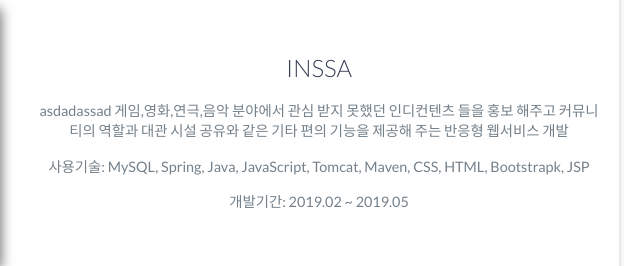
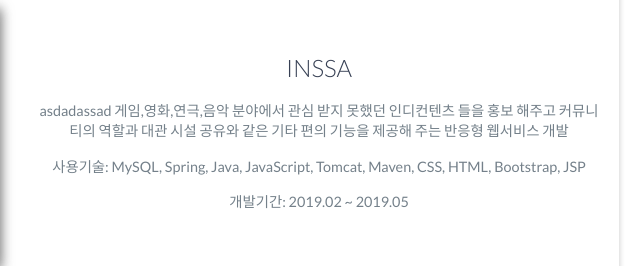
Before and after one commit to terry894/terry894.github.io, a website: page index.html in a window 1280 px wide. Shown: the part 1596-1862 px from the top of the page, 471-1111 px from the left. Drawn offline with nearby package versions, Linux system fonts and the light colour scheme.

Commit message:
오타수정

```diff
--- a/index.html
+++ b/index.html
@@ -133,7 +133,7 @@
                             게임,영화,연극,음악 분야에서 관심 받지 못했던 인디컨텐츠 들을 홍보 해주고 커뮤니티의 역할과 대관 시설 공유와 같은 기타 편의 기능을 제공해 주는 반응형 웹서비스 개발
                         </p>
                         <p>
-                            사용기술: MySQL, Spring, Java, JavaScript, Tomcat, Maven, CSS, HTML, Bootstrapk, JSP
+                            사용기술: MySQL, Spring, Java, JavaScript, Tomcat, Maven, CSS, HTML, Bootstrap, JSP
                         </p>
                         <p> 개발기간: 2019.02 ~ 2019.05</p>
                     </div>
```
